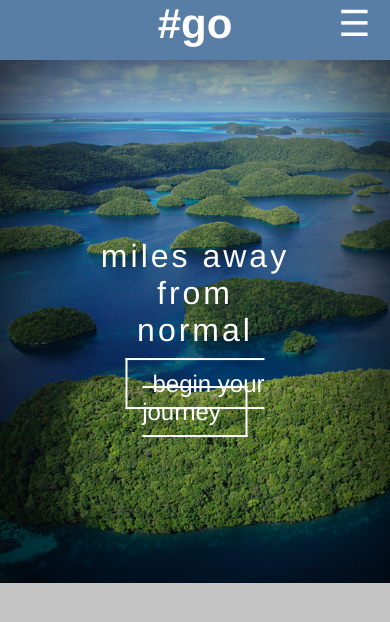
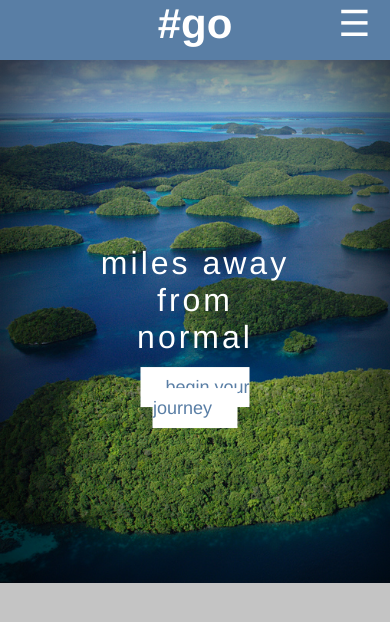
Before and after one commit to che-effe/hashtagGO, a plain HTML site: page index.html in a window 390 px wide. Drawn offline with Linux system fonts and the light colour scheme.

Commit message:
Making Hamburgers and Fixing main button breakpoint

```diff
--- a/scripts/nav.js
+++ b/scripts/nav.js
@@ -1,8 +1,8 @@
 (function(){
-  var navIcon = document.getElementById('navIcon');
+  var hamburger = document.getElementById('navIcon');
   var menu = document.getElementById('menu');
 
-  navIcon.addEventListener("click", function(){
+  hamburger.addEventListener("click", function(){
     if(menu.classList.contains('shown')) {
       menu.classList.remove('shown')
     } else {
--- a/styles/style.css
+++ b/styles/style.css
@@ -203,3 +203,13 @@ body {
     padding: 10px;
   }
 }
+
+@media (max-width:500px){
+  .body a.main-button{
+    background-color: #fff;
+    border: none;
+    color: #597ea5;
+    font-size: 18px;
+    font-weight: 400;
+  }
+}
```
